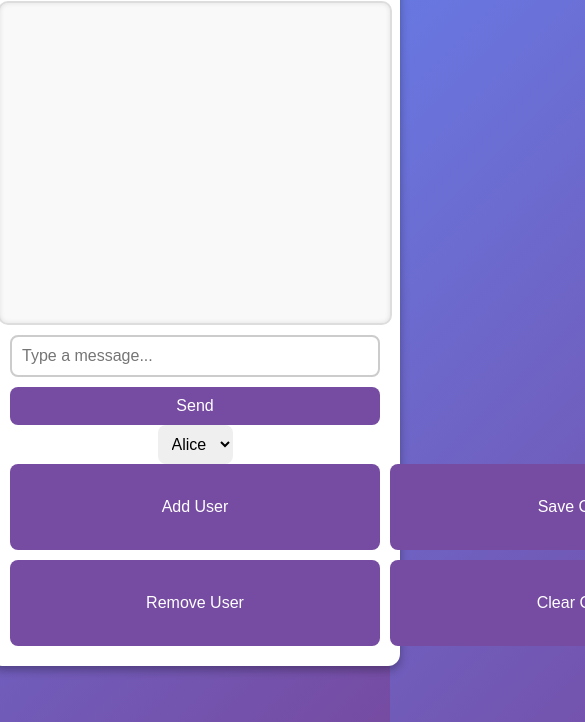
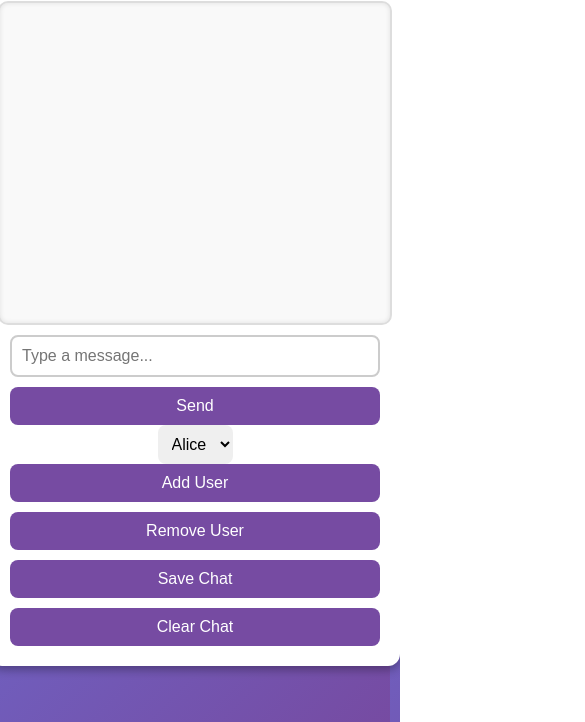
Before and after one commit to Easwarasrisai789/multi-chat-persons, a plain HTML site: page index.html in a window 390 px wide. Shown: the part 142-864 px from the top of the page, 585 px wide, since content can reach past the window. Drawn offline with Linux system fonts and the light colour scheme.

Commit message:
Update index.html

```diff
--- a/index.html
+++ b/index.html
@@ -41,9 +41,9 @@
         }
         .input-container {
             display: flex;
-            flex-direction: row;
+            width: 100%;
             gap: 10px;
-            width: 100%;
+            flex-wrap: wrap;
         }
         input, button, select {
             padding: 10px;
@@ -66,26 +66,20 @@
             color: white;
             cursor: pointer;
             transition: 0.3s;
+            width: 100%;
         }
         button:hover {
             background: #5a3d8e;
         }
         .button-container {
-            display: flex;
-            flex-wrap: wrap;
-            justify-content: center;
+            display: grid;
+            grid-template-columns: repeat(2, 1fr);
             gap: 10px;
             width: 100%;
         }
-        .button-container button {
-            flex: 1 1 45%;
-        }
         @media (max-width: 480px) {
             .button-container {
-                flex-direction: column;
-            }
-            .button-container button {
-                width: 100%;
+                grid-template-columns: 1fr;
             }
             .input-container {
                 flex-direction: column;
```
